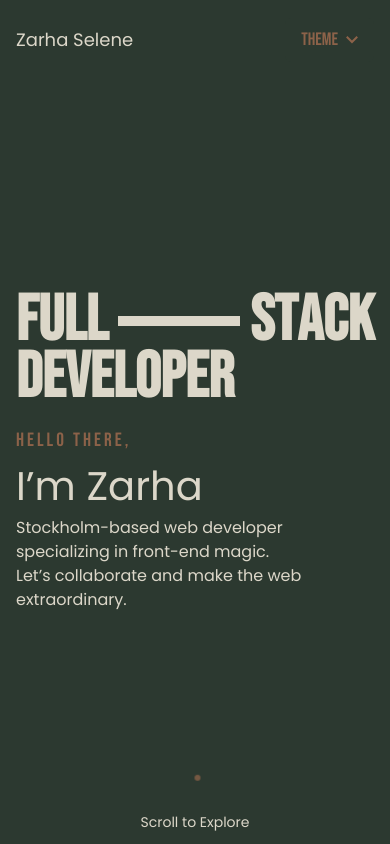
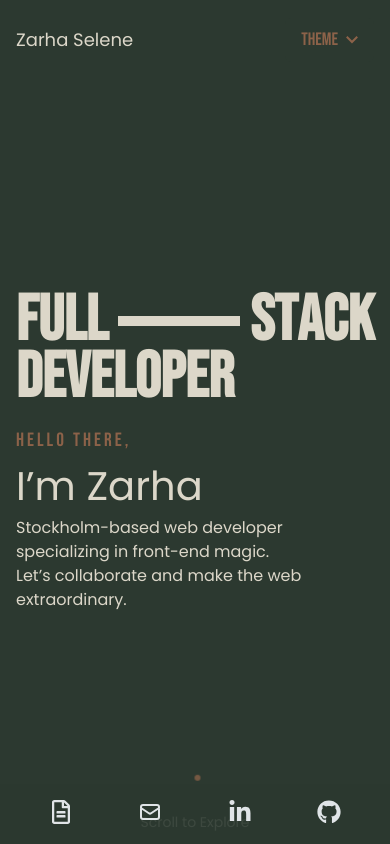
Before and after one commit to zarhaselene/portfolio, a Next.js app: page / in a window 390 px wide. Shown: the top 844 px of the page. Built offline with nearby package versions, Linux system fonts and the light colour scheme.

Commit message:
Enhance Socials component with responsive design and tooltip support for social icons

```diff
--- a/src/app/components/Socials.jsx
+++ b/src/app/components/Socials.jsx
@@ -1,26 +1,52 @@
 import { HiOutlineMail } from "react-icons/hi";
-import { FaLinkedinIn, FaGithub, FaCodepen } from "react-icons/fa";
+import { FaLinkedinIn, FaGithub, FaRegFileAlt } from "react-icons/fa";
+import { useState, useEffect } from "react";
+import { Tooltip } from "react-tooltip";
+import "react-tooltip/dist/react-tooltip.css";
 
-const SocialIcon = ({ href, icon: Icon }) => (
+const SocialIcon = ({ href, icon: Icon, tooltip, id }) => (
+  <>
+    {tooltip && <Tooltip id={id} place="top" content={tooltip} />}
     <a
       href={href}
       target="_blank"
       className="hover:animate-jello transition-colors duration-300 ease-linear hover:text-secondary"
       rel="noreferrer"
+      data-tooltip-id={id}
     >
       <Icon size={25} />
     </a>
+  </>
 );
+
 const SocialLinks = [
-  { href: "mailto:zarhabuske@hotmail.com", icon: HiOutlineMail },
-  { href: "https://linkedin.com/in/zarhabuske", icon: FaLinkedinIn },
+  {
+    href: "/zarhaselene/resume.pdf",
+    icon: FaRegFileAlt,
+    tooltip: "Download my resume",
+    id: "resume-tooltip",
+  },
+  { href: "mailto:zarhaselene@hotmail.com", icon: HiOutlineMail },
+  { href: "https://linkedin.com/in/zarhaselene", icon: FaLinkedinIn },
   { href: "https://github.com/zarhaselene", icon: FaGithub },
-  { href: "https://codepen.io/zarhaselene", icon: FaCodepen },
 ];
 
-const Socials = () => {
+export default function Socials() {
+  const [isMobile, setIsMobile] = useState(window.innerWidth < 640);
+
+  useEffect(() => {
+    const handleResize = () => {
+      setIsMobile(window.innerWidth < 640);
+    };
+
+    window.addEventListener("resize", handleResize);
+    return () => window.removeEventListener("resize", handleResize);
+  }, []);
+
   return (
-    <div className="hidden sm:block fixed bottom-0 left-2 md:left-auto z-10">
+    <>
+      {!isMobile && (
+        <div className="fixed bottom-0 left-2 md:left-auto z-10">
           <div className="flex flex-col items-center space-y-5">
             {SocialLinks.map((link, index) => (
               <SocialIcon key={index} {...link} />
@@ -28,7 +54,25 @@ const Socials = () => {
             <div className="line mt-3 h-16 border-l-2 border-base-content"></div>
           </div>
         </div>
+      )}
+
+      {isMobile && (
+        <div className="fixed bottom-0 left-0 right-0 bg-base-100 bg-opacity-90 z-50">
+          <div className="flex justify-around items-center py-4 px-4">
+            {SocialLinks.map((link, index) => (
+              <a
+                key={index}
+                href={link.href}
+                target="_blank"
+                rel="noreferrer"
+                className="flex flex-col items-center text-[#E0E4E7] hover:text-[#B5C1C9] transition-colors duration-300"
+              >
+                <link.icon size={24} className="mb-1" />
+              </a>
+            ))}
+          </div>
+        </div>
+      )}
+    </>
   );
-};
-
-export default Socials;
+}
```
Lines whose indentation alone changed are shown as unchanged.
